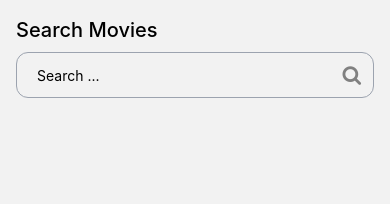
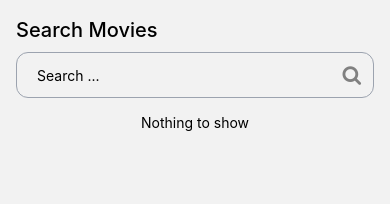
Before and after one commit to Asad-Butt/Assignment, a React Native app: screen /Search in a window 390 px wide. Shown: the top 204 px of the page. Built offline with nearby package versions, Linux system fonts and the light colour scheme; no server answers.

Commit message:
List empty component added

```diff
--- a/src/components/SearchGrid.tsx
+++ b/src/components/SearchGrid.tsx
@@ -1,4 +1,4 @@
-import { Dimensions, FlatList, Image, Pressable, StyleSheet, View } from 'react-native'
+import { Dimensions, FlatList, Image, Pressable, StyleSheet, Text, View } from 'react-native'
 import React from 'react'
 import TextComponent from './Text';
 import moment from 'moment';
@@ -43,6 +43,7 @@ export default function SearchGrid(props: GridViewProps) {
                 onEndReached={props?.onEndReached}
                 onEndReachedThreshold={0.2}
                 renderItem={renderFlatListItem}
+                ListEmptyComponent={<View className='flex-1 justify-center items-center'><Text>Nothing to show</Text></View>}
             />
         </View>
     )
```
